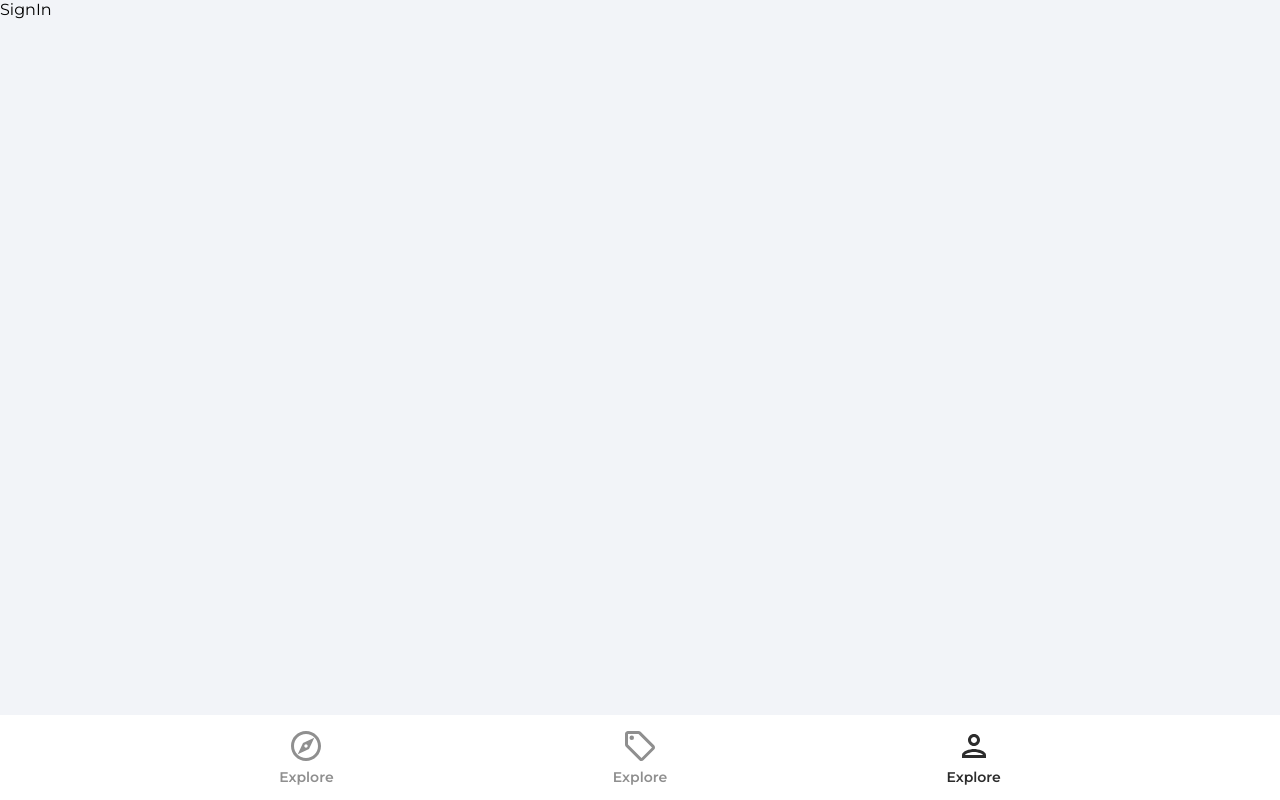
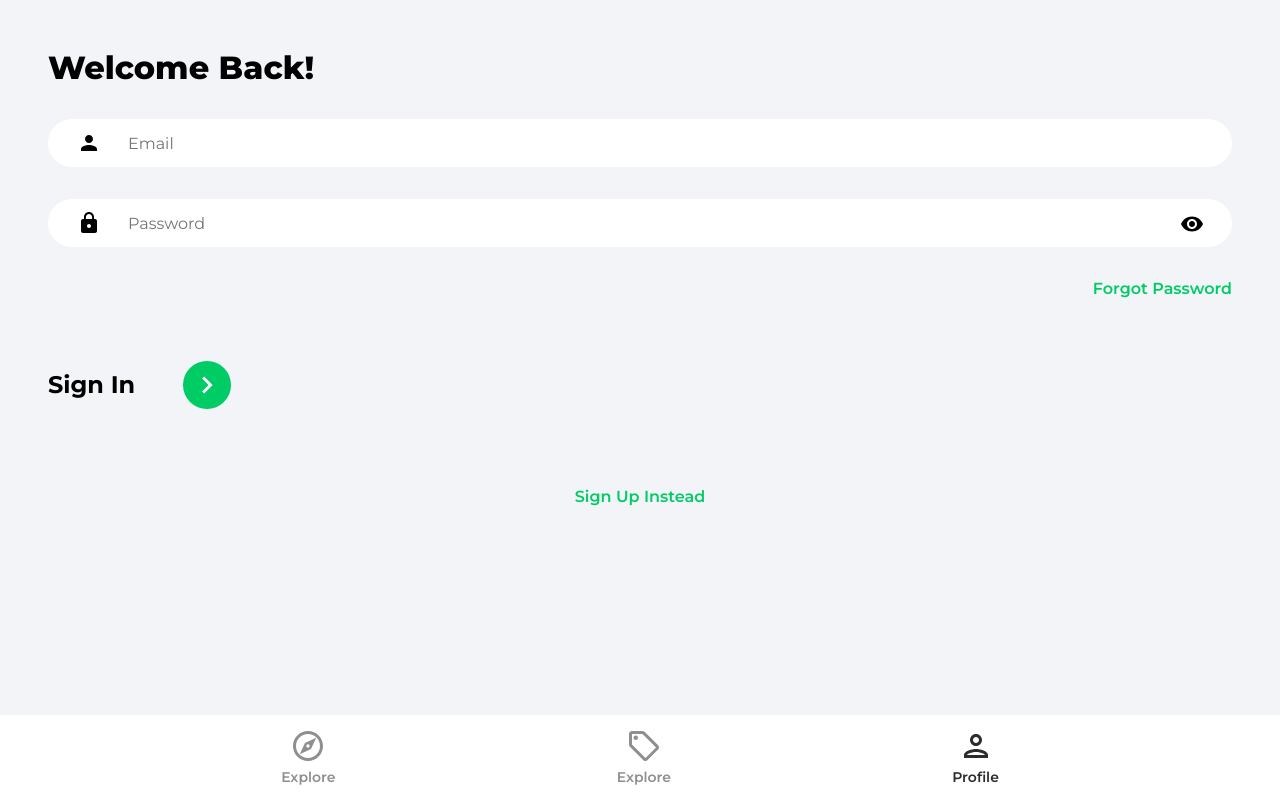
Before and after one commit to adityajinegar/house-marketplace, a React (Create React App) app: page /profile in a window 1280 px wide. Built offline with nearby package versions, Linux system fonts and the light colour scheme.

Commit message:
sign-in page

```diff
--- a/src/components/Navbar.jsx
+++ b/src/components/Navbar.jsx
@@ -62,7 +62,7 @@ function Navbar() {
                   : 'navbarListItemName'
               }
             >
-              Explore
+              Profile
             </p>
           </li>
         </ul>
--- a/src/pages/SignIn.jsx
+++ b/src/pages/SignIn.jsx
@@ -1,5 +1,71 @@
+import { useState } from 'react';
+import { Link, useNavigate } from 'react-router-dom';
+import { ReactComponent as ArrowRightIcon } from '../assets/svg/keyboardArrowRightIcon.svg';
+import visibilityIcon from '../assets/svg/visibilityIcon.svg';
+
 function SignIn() {
-  return <div>SignIn</div>;
+  const [showPassword, setShowPassword] = useState(false);
+  const [formData, setFormData] = useState({ email: '', password: '' });
+  const { email, password } = formData;
+
+  const navigate = useNavigate();
+
+  const onChange = (e) => {
+    setFormData((prevState) => ({
+      ...prevState,
+      [e.target.id]: e.target.value,
+    }));
+  };
+
+  return (
+    <>
+      <div className='pageContainer'>
+        <header>
+          <p className='pageHeader'>Welcome Back!</p>
+        </header>
+        <main>
+          <form>
+            <input
+              type='email'
+              id='email'
+              placeholder='Email'
+              className='emailInput'
+              value={email}
+              onChange={onChange}
+            />
+            <div className='passwordInputDiv'>
+              <input
+                type={showPassword ? 'text' : 'password'}
+                className='passwordInput'
+                placeholder='Password'
+                id='password'
+                value={password}
+                onChange={onChange}
+              />
+              <img
+                src={visibilityIcon}
+                alt='show password'
+                className='showPassword'
+                onClick={() => setShowPassword((prevState) => !prevState)}
+              />
+            </div>
+            <Link to='/forgot-password' className='forgotPasswordLink'>
+              Forgot Password
+            </Link>
+            <div className='signInBar'>
+              <p className='signInText'>Sign In</p>
+              <button className='signInButton'>
+                <ArrowRightIcon fill='#ffffff' width='34px' height='34px' />
+              </button>
+            </div>
+          </form>
+          <Link to='/sign-up' className='registerLink'>
+            Sign Up Instead
+          </Link>
+        </main>
+      </div>
+    </>
+  );
 }
 
 export default SignIn;
```
